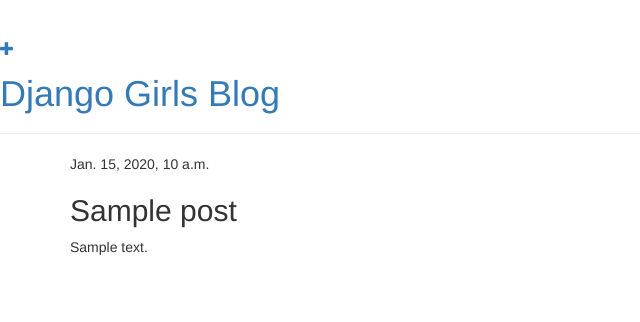
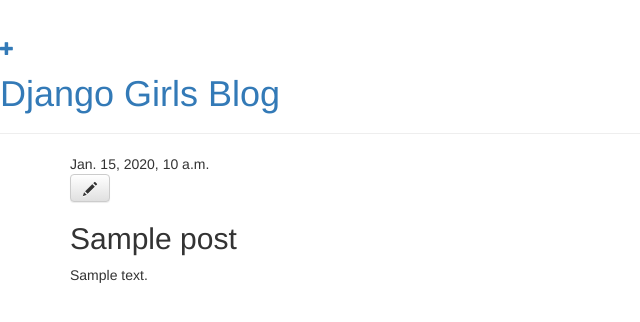
Before and after one commit to Kamilla2586/my-first-blog, a Django app: template blog/templates/blog/post_detail.html in a window 1280 px wide. Shown: the top 322 px of the page, without its empty margins (0-640 px from the left). Run offline with Django 3.2, Linux system fonts and the light colour scheme; the template is opened without the code that fills it: most values are stand-ins (such as "Sample title", 1, 10 or a date in 2020); some libraries are stand-ins or nearby versions.

Commit message:
Add glyphicon-pencil to post_edit.html

```diff
--- a/blog/templates/blog/post_detail.html
+++ b/blog/templates/blog/post_detail.html
@@ -7,6 +7,7 @@
                 {{ post.published_date }}
             </div>
         {% endif %}
+        <a class="btn btn-default" href={% url 'post_edit' pk=post.pk %}><span class="glyphicon glyphicon-pencil"></span></a>
         <h2>{{ post.title }}</h2>
         <p>{{ post.text|linebreaksbr }}</p>
     </div>
```
